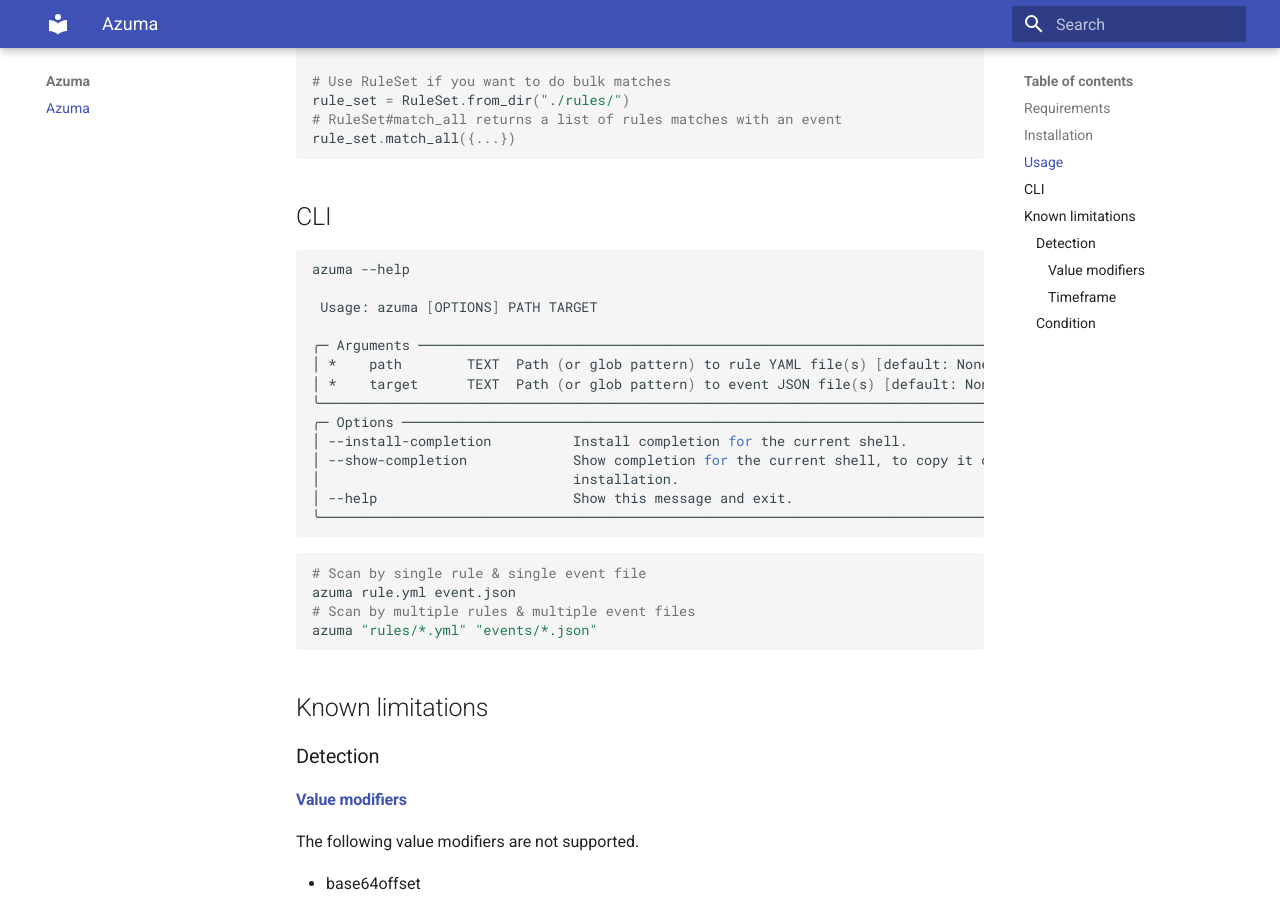
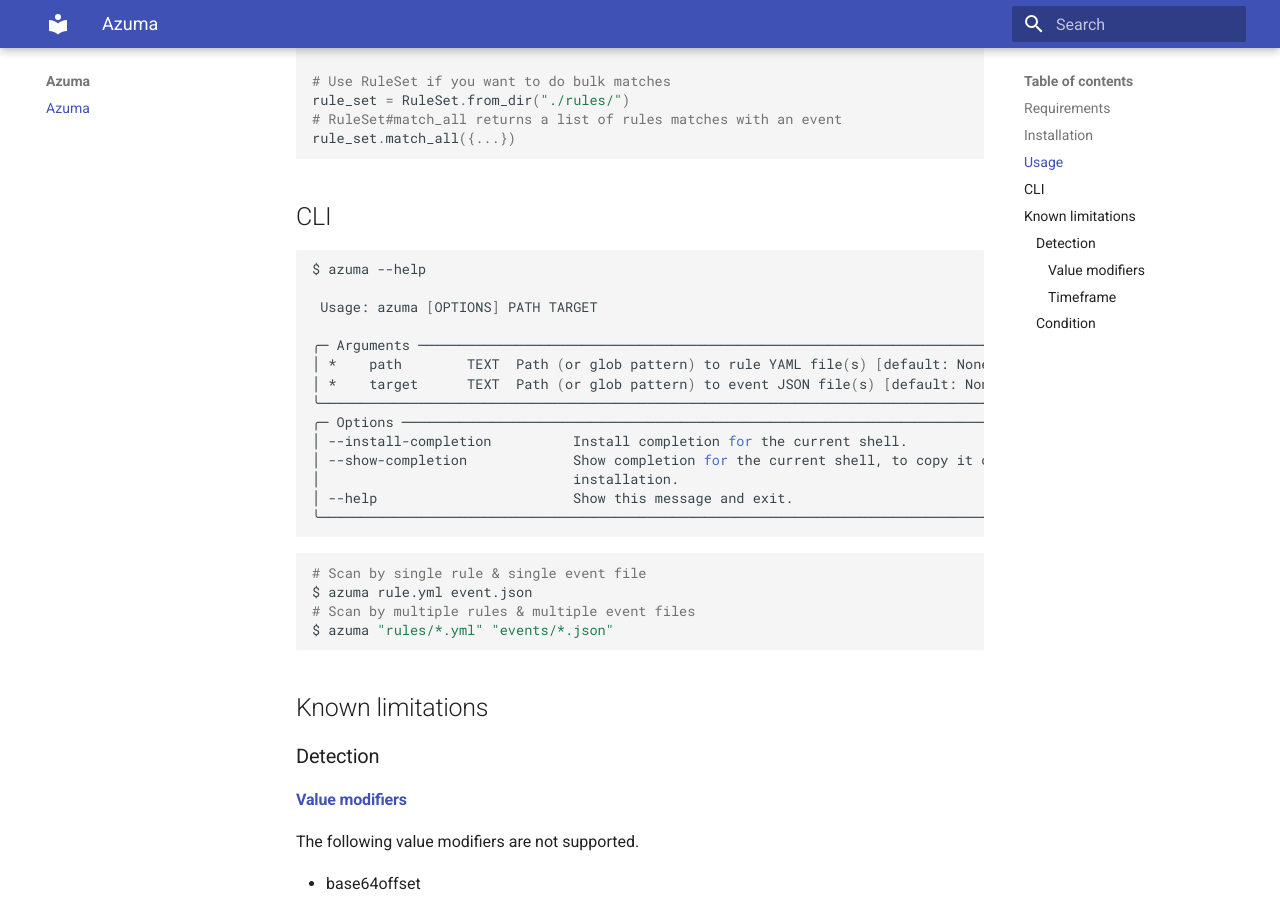
Before and after one commit to ninoseki/azuma, an MkDocs documentation site: the page built from docs/index.md, in a window 1280 px wide and 900 px high, scrolled down 968 px. Built offline with MkDocs 1.6.1 and Material for MkDocs 9.7.7, drawn with Linux system fonts in a browser that asks for light colours.

Commit message:
docs: update MKDocs settings [skip ci]

````diff
--- a/docs/index.md
+++ b/docs/index.md
@@ -48,7 +48,7 @@
 ## CLI
 
 ```bash
-azuma --help
+$ azuma --help
 
  Usage: azuma [OPTIONS] PATH TARGET
 
@@ -66,9 +66,9 @@
 
 ```bash
 # Scan by single rule & single event file
-azuma rule.yml event.json
+$ azuma rule.yml event.json
 # Scan by multiple rules & multiple event files
-azuma "rules/*.yml" "events/*.json"
+$ azuma "rules/*.yml" "events/*.json"
 ```
 
 ## Known limitations
--- a/mkdocs.yml
+++ b/mkdocs.yml
@@ -12,8 +12,15 @@
       python:
         options:
           show_root_heading: true
+          docstring_options:
+            ignore_init_summary: true
+          merge_init_into_class: true
 
 markdown_extensions:
+  - toc:
+      permalink: true
   - admonition
   - pymdownx.details
   - pymdownx.superfences
+  - pymdownx.highlight
+  - pymdownx.extra
````
